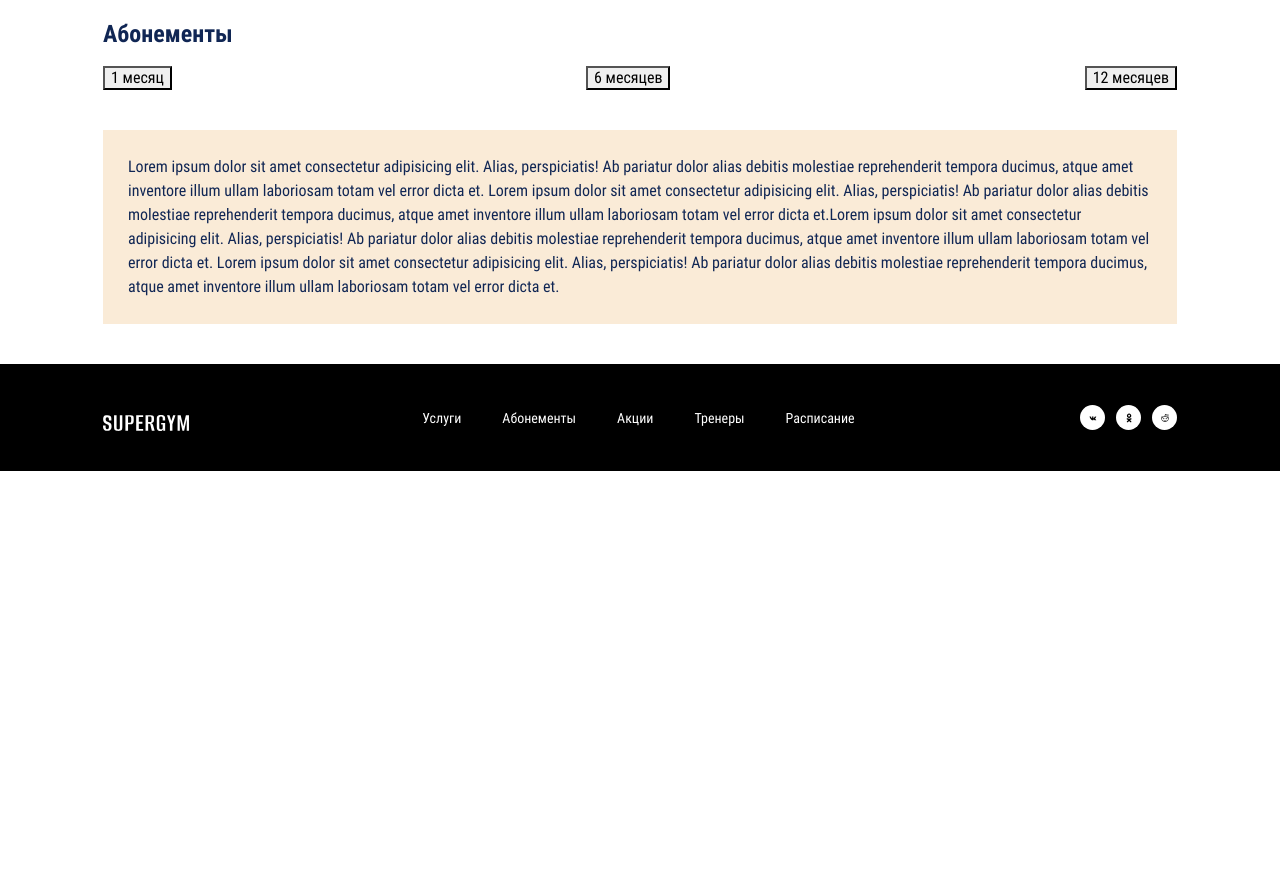
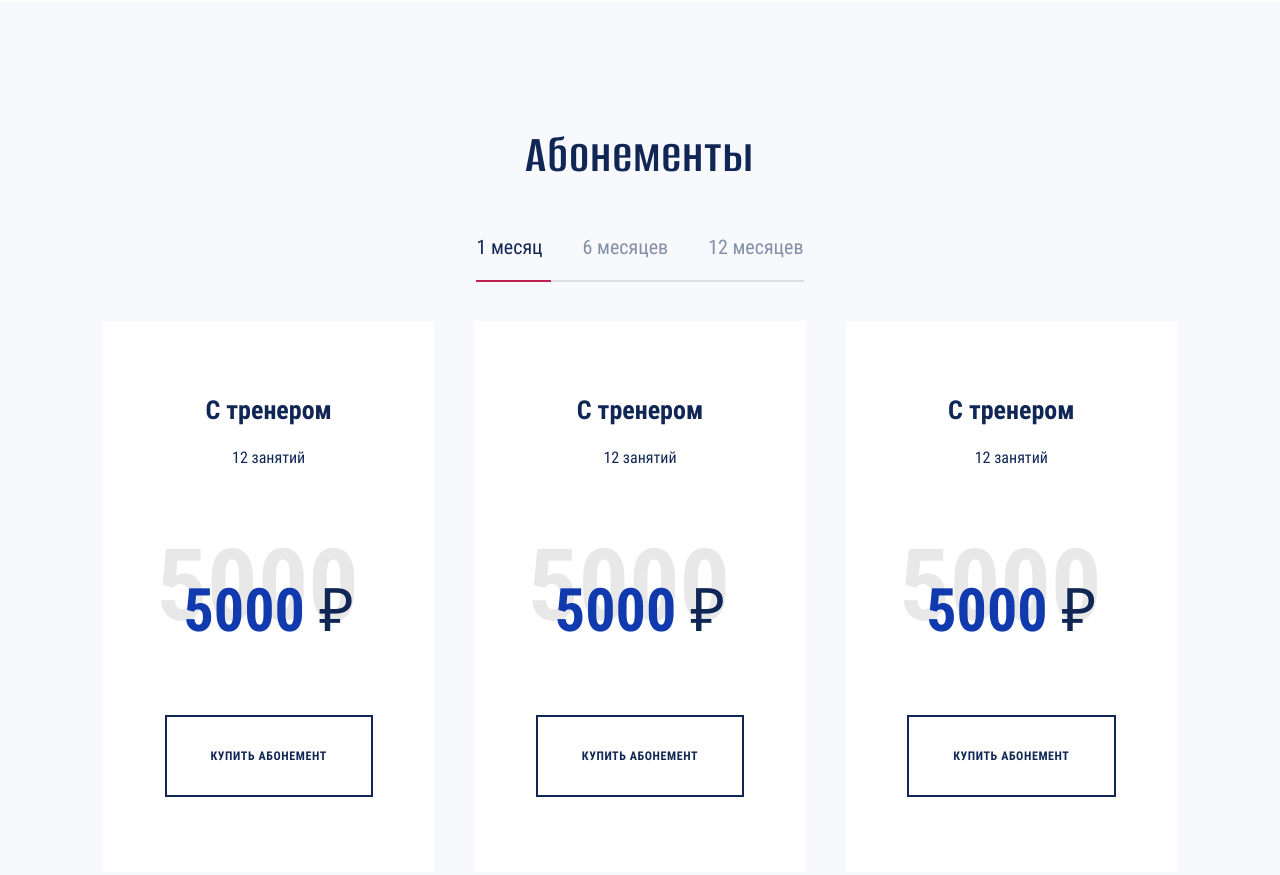
Before and after one commit to yyyaku/fitness, a plain HTML site: page source/index.html in a window 1280 px wide. Shown: the part 1380-2255 px from the top of the page. Before the commit the page ends 1851 px from the top, so only its background shows below. Drawn offline with nearby package versions, Linux system fonts and the light colour scheme; files that its build step writes are made by us from their sources; files whose address does not match are found by name.

Commit message:
Добавляет блок Абонементы

```diff
--- a/source/index.html
+++ b/source/index.html
@@ -33,15 +33,15 @@
       </header>
 
       <section class="teaser page-header__teaser container">
-        <p class="teaser__label">Омск</p>
-        <h2 class="teaser__heading">Фитнес центр</h2>
+        <p>Омск</p>
+        <h2>Фитнес центр</h2>
         <ul class="teaser__features">
           <li class="teaser__feature">Тренажёрный зал</li>
           <li class="teaser__feature">Групповые занятия</li>
           <li class="teaser__feature">Кардио-зона</li>
         </ul>
         <a class="teaser__btn btn" href="#subscriptions">Купить&nbsp;абонемент</a>
-        <p class="teaser__image">
+        <div class="teaser__image">
           <picture>
             <source type="image/webp" media="(max-width: 320px)"
               srcset="img/teaser-tablet.webp 1x, img/teaser-tablet@2x.webp 2x">
@@ -51,7 +51,7 @@
             <img src="img/teaser.jpg" srcset="img/teaser@2x.jpg 2x" alt="Каким Вы можете стать благодаря нам."
               loading="lazy">
           </picture>
-        </p>
+        </div>
       </section>
     </div>
     <main class="page__main">
@@ -85,17 +85,16 @@
             <picture>
               <source type="image/webp" media="(max-width: 767px)"
                 srcset="img/about-video-mobile.webp, img/about-video-mobile@2x.webp 2x">
-              <source type="image/webp"
-                srcset="img/about-video.webp, img/about-video@2x.webp 2x">
+              <source type="image/webp" srcset="img/about-video.webp, img/about-video@2x.webp 2x">
 
-              <img src="img/about-video.jpg"
-                srcset="img/about-video.jpg 2x" width="364" height="228"
+              <img src="img/about-video.jpg" srcset="img/about-video.jpg 2x" width="364" height="228"
                 alt="Обложка видео-обзора тренажерного зала.">
             </picture>
             <button type="button" aria-label="Воспроизвести видео."></button>
           </div>
         </div>
       </section>
+
       <section class="tabs">
         <div class="container">
           <div class="tabs__wrapper" data-tabs="parent">
@@ -105,25 +104,99 @@
               <button type="button" data-tabs="control">6 месяцев</button>
               <button type="button" data-tabs="control">12 месяцев</button>
             </div>
-            <div class="tabs__content" data-tabs="content">
-              <div class="tabs__element" data-tabs="element">
-                <p>Lorem ipsum dolor sit amet consectetur adipisicing elit. Alias, perspiciatis! Ab pariatur dolor alias debitis molestiae reprehenderit tempora ducimus, atque amet inventore illum ullam laboriosam totam vel error dicta et. Lorem ipsum dolor sit amet consectetur adipisicing elit. Alias, perspiciatis! Ab pariatur dolor alias debitis molestiae reprehenderit tempora ducimus, atque amet inventore illum ullam laboriosam totam vel error dicta et.Lorem ipsum dolor sit amet consectetur adipisicing elit. Alias, perspiciatis! Ab pariatur dolor alias debitis molestiae reprehenderit tempora ducimus, atque amet inventore illum ullam laboriosam totam vel error dicta et. Lorem ipsum dolor sit amet consectetur adipisicing elit. Alias, perspiciatis! Ab pariatur dolor alias debitis molestiae reprehenderit tempora ducimus, atque amet inventore illum ullam laboriosam totam vel error dicta et.</p>
-              </div>
-              <div class="tabs__element" data-tabs="element">
-                <p>Lorem ipsum dolor sit amet consectetur adipisicing elit. Alias, perspiciatis! Ab pariatur dolor alias debitis molestiae reprehenderit tempora ducimus, atque amet inventore illum ullam laboriosam totam vel error dicta et. Lorem ipsum dolor sit amet consectetur adipisicing elit. Alias, perspiciatis! Ab pariatur dolor alias debitis molestiae reprehenderit tempora ducimus, atque amet inventore illum ullam laboriosam totam vel error dicta et.Lorem ipsum dolor sit amet consectetur adipisicing elit. Alias, perspiciatis! Ab pariatur dolor alias debitis molestiae reprehenderit tempora ducimus, atque amet inventore illum ullam laboriosam totam vel error dicta et. Lorem ipsum dolor sit amet consectetur adipisicing elit. Alias, perspiciatis! Ab pariatur dolor alias debitis molestiae reprehenderit tempora ducimus, atque amet inventore illum ullam laboriosam totam vel error dicta et.</p>
-              </div>
-              <div class="tabs__element" data-tabs="element">
-                <p>Lorem ipsum dolor sit amet consectetur adipisicing elit. Alias, perspiciatis! Ab pariatur dolor alias debitis molestiae reprehenderit tempora ducimus, atque amet inventore illum ullam laboriosam totam vel error dicta et. Lorem ipsum dolor sit amet consectetur adipisicing elit. Alias, perspiciatis! Ab pariatur dolor alias debitis molestiae reprehenderit tempora ducimus, atque amet inventore illum ullam laboriosam totam vel error dicta et.Lorem ipsum dolor sit amet consectetur adipisicing elit. Alias, perspiciatis! Ab pariatur dolor alias debitis molestiae reprehenderit tempora ducimus, atque amet inventore illum ullam laboriosam totam vel error dicta et. Lorem ipsum dolor sit amet consectetur adipisicing elit. Alias, perspiciatis! Ab pariatur dolor alias debitis molestiae reprehenderit tempora ducimus, atque amet inventore illum ullam laboriosam totam vel error dicta et.</p>
-              </div>
+            <div class="tabs__list" data-tabs="content">
+
+              <ul class="cards-list" data-tabs="element">
+                <li class="cards-list__item card">
+                  <h3>С тренером</h3>
+                  <p>12 занятий</p>
+                  <div class="card__price">
+                    <p data-parent="5000">5000<span>₽</span></p>
+                  </div>
+                  <a class ="card__btn btn" type="button" href="#">купить&nbsp;абонемент</a>
+                </li>
+                <li class="cards-list__item card">
+                  <h3>С тренером</h3>
+                  <p>12 занятий</p>
+                  <div class="card__price">
+                    <p data-parent="5000">5000<span>₽</span></p>
+                  </div>
+                  <a class ="card__btn btn" type="button" href="#">купить&nbsp;абонемент</a>
+                </li>
+                <li class="cards-list__item card">
+                  <h3>С тренером</h3>
+                  <p>12 занятий</p>
+                  <div class="card__price">
+                    <p data-parent="5000">5000<span>₽</span></p>
+                  </div>
+                  <a class ="card__btn btn" type="button" href="#">купить&nbsp;абонемент</a>
+                </li>
+              </ul>
+
+              <ul class="cards-list" data-tabs="element">
+                <li class="cards-list__item card">
+                  <h3>С тренером</h3>
+                  <p>12 занятий</p>
+                  <div class="card__price">
+                    <p data-parent="5000">5000<span>₽</span></p>
+                  </div>
+                  <a class ="card__btn btn" type="button" href="#">купить&nbsp;абонемент</a>
+                </li>
+                <li class="cards-list__item card">
+                  <h3>С тренером</h3>
+                  <p>12 занятий</p>
+                  <div class="card__price">
+                    <p data-parent="5000">5000<span>₽</span></p>
+                  </div>
+                  <a class ="card__btn btn" type="button" href="#">купить&nbsp;абонемент</a>
+                </li>
+                <li class="cards-list__item card">
+                  <h3>С тренером</h3>
+                  <p>12 занятий</p>
+                  <div class="card__price">
+                    <p data-parent="5000">5000<span>₽</span></p>
+                  </div>
+                  <a class ="card__btn btn" type="button" href="#">купить&nbsp;абонемент</a>
+                </li>
+              </ul>
+
+                            <ul class="cards-list" data-tabs="element">
+                <li class="cards-list__item card">
+                  <h3>С тренером</h3>
+                  <p>12 занятий</p>
+                  <div class="card__price">
+                    <p data-parent="5000">5000<span>₽</span></p>
+                  </div>
+                  <a class ="card__btn btn" type="button" href="#">купить&nbsp;абонемент</a>
+                </li>
+                <li class="cards-list__item card">
+                  <h3>С тренером</h3>
+                  <p>12 занятий</p>
+                  <div class="card__price">
+                    <p data-parent="5000">5000<span>₽</span></p>
+                  </div>
+                  <a class ="card__btn btn" type="button" href="#">купить&nbsp;абонемент</a>
+                </li>
+                <li class="cards-list__item card">
+                  <h3>С тренером</h3>
+                  <p>12 занятий</p>
+                  <div class="card__price">
+                    <p data-parent="5000">5000<span>₽</span></p>
+                  </div>
+                  <a class ="card__btn btn" type="button" href="#">купить&nbsp;абонемент</a>
+                </li>
+              </ul>
+
             </div>
           </div>
         </div>
       </section>
+
     </main>
     <footer class="page-footer">
       <div class="page-footer__inner container">
         <a class="logo page-footer__logo" aria-current="page">
-          <span class="visually-hidden">На&nbsp;главную.</span>
+          <span class="visually-hidden">На главную.</span>
           <img src="img/svg/logo.svg" width="119" height="23" alt="Логотип SUPERGYM.">
         </a>
         <nav class="page-footer__nav-wrapper">
--- /dev/null
+++ b/source/sass/blocks/card.scss
@@ -0,0 +1,92 @@
+.card {
+  display: flex;
+  flex-direction: column;
+  align-items: center;
+  padding: 68px 78px;
+  background-color: #ffffff;
+  border: 7px solid #ffffff;
+  text-align: center;
+
+  @include vp-1199 {
+    padding: 68px 118px;
+  }
+
+  @include vp-767 {
+    padding: 55px 42px;
+  }
+
+  &:hover {
+    border: 7px solid;
+    border-image: $button-buy-gradient;
+    border-image-slice: 7;
+  }
+
+  &:hover a {
+    color: #ffffff;
+    background: $button-buy-gradient-hover;
+  }
+}
+
+.card h3 {
+  margin: 0;
+  margin-bottom: 22px;
+  font-size: 26px;
+  font-weight: 700;
+  line-height: 110.2%;
+
+  @include vp-767 {
+    font-size: 22px;
+  }
+}
+
+.card p {
+  margin: 0;
+  margin-bottom: 96px;
+}
+
+.card__price {
+  color: #103aae;
+  margin-bottom: 59px;
+}
+
+.card__price p {
+  position: relative;
+  margin: 0;
+  font-size: 60px;
+  font-weight: 700;
+  line-height: 90px;
+  z-index: 1;
+
+  @include vp-767 {
+    line-height: 72px;
+  }
+
+  &::before {
+    content: attr(data-parent);
+    position: absolute;
+    bottom: -5px;
+    right: -5px;
+    color: #e8e8e8;
+    font-size: 100px;
+    font-weight: 700;
+    line-height: 150px;
+    z-index: -1;
+
+    @include vp-1199 {
+      right: 35px;
+    }
+  }
+}
+
+.card__price span {
+  margin: 0;
+  margin-left: 14px;
+  color: #102654;
+  font-weight: 400;
+}
+
+.card__btn {
+  color: #102654;
+  padding: 27px 44px;
+  border: 2px solid;
+}
--- /dev/null
+++ b/source/sass/blocks/cards-list.scss
@@ -0,0 +1,19 @@
+.cards-list {
+  display: grid;
+  grid-template-columns: repeat(3, minmax(310px, 360px));
+  gap: 40px;
+  width: 100%;
+  padding: 0;
+  margin: 0;
+  text-align: center;
+  list-style-type: none;
+
+  @include vp-1199 {
+    grid-template-columns: 100%;
+    padding: 0 118px;
+  }
+
+  @include vp-767 {
+    padding: 0;
+  }
+}
--- a/source/sass/blocks/tabs.scss
+++ b/source/sass/blocks/tabs.scss
@@ -1,89 +1,94 @@
 .tabs {
-  max-width: 100%;
+  position: relative;
+  background: #f8f9fc;
+}
+
+.tabs__wrapper {
+  margin: 0 auto;
+  max-width: 1160px;
+  padding: 120px 0 120px 0;
+}
+
+.tabs__wrapper h2 {
+  margin: 0;
+  margin-bottom: 25px;
+  font-family: $ff-alumni-sans;
+  font-size: 54px;
+  font-weight: 600;
+  letter-spacing: 1.62px;
+  line-height: 65px;
+  text-align: center;
+
+  @include vp-1199 {
+    font-size: 42px;
+    letter-spacing: 1.26px;
+  }
+
+  @include vp-767 {
+    font-size: 32px;
+    letter-spacing: 0.96px;
+  }
 }
 
 .tabs__controls {
+  position: relative;
   display: flex;
-  justify-content: space-between;
-  width: 100%;
-  margin-bottom: 40px;
+  justify-content: center;
+  margin: 0 auto 39px auto;
+  width: max-content;
 
-  @media screen and (max-width: 767px) {
-    flex-wrap: wrap;
+  @include vp-1199 {
+    margin-bottom: 45px;
+  }
+
+  @include vp-767 {
+    margin-bottom: 35px;
+  }
+
+  &::after {
+    position: absolute;
+    content: "";
+    bottom: 0;
+    width: calc(100% - 40px);
+    height: 2px;
+    background-color: rgba(120, 120, 120, 0.2);
   }
 }
 
-.tabs__control {
-  text-transform: uppercase;
+.tabs__controls button {
+  position: relative;
+  display: inline-block;
+  padding: 20px;
+  border: 0;
+  color: rgba(16, 38, 84, 0.5);
+  background-color: transparent;
+  font-size: 20px;
+  font-weight: 400;
+  line-height: 30px;
   cursor: pointer;
-  margin: 0 20px;
-  opacity: 0.5;
-  min-width: auto;
-  justify-content: center;
-  width: 25%;
 
-  @media screen and (max-width: 1023px) {
-    margin: 0 10px;
-    padding: 15px;
+  @include vp-767 {
+    padding: 20px 0;
+    font-size: 16px;
+    line-height: 24px;
   }
 
-  @media screen and (max-width: 767px) {
-    margin: 10px 2% 0;
-    padding: 10px;
-    width: 45%;
-  }
-
-  &.is-active {
-    opacity: 1;
-    pointer-events: none;
+  &::before {
+    position: absolute;
+    content: "";
+    bottom: 0;
+    width: 70%;
+    height: 2px;
+    background-color: #d10a42;
+    transform: scale(0);
+    transform-origin: center;
   }
 }
 
-.tabs__content {
-  margin-bottom: 40px;
+.tabs__controls button.is-active {
+  color: #102654;
 
-  transition: height 0.3s;
-}
-
-.tabs__element {
-  padding: 25px;
-  width: 100%;
-
-  @media screen and (max-width: 767px) {
-    padding: 15px;
-  }
-
-  p {
-    margin: 0;
-
-    &:not(:last-child) {
-      margin: 0 0 20px 0;
-    }
-  }
-
-  &:nth-child(1) {
-    background-color: rgb(250, 235, 215);
-  }
-
-  &:nth-child(2) {
-    background-color: rgb(229, 250, 215);
-  }
-
-  &:nth-child(3) {
-    background-color: rgb(180, 188, 233);
-  }
-
-  &:nth-child(4) {
-    background-color: rgb(255, 187, 204);
+  &::before {
+    transform: scale(1);
   }
 }
-
-.tabs--unset .tabs__content {
-  height: 100px;
-}
-
-.tabs--unset .tabs__element {
-  height: 100%;
-  overflow-y: auto;
-  overflow-x: hidden;
-}
--- a/source/sass/mixins.scss
+++ b/source/sass/mixins.scss
@@ -74,6 +74,12 @@
   }
 }
 
+@mixin vp-424 {
+  @media (max-width: ($vp-425 - 1px)) {
+    @content;
+  }
+}
+
 @mixin vp-374 {
   @media (max-width: ($vp-375 - 1px)) {
     @content;
--- a/source/sass/style.scss
+++ b/source/sass/style.scss
@@ -28,8 +28,8 @@
 // @import "blocks/accent-section";
 @import "blocks/tabs";
 @import "blocks/data-tabs";
-// @import "blocks/cards-list";
-// @import "blocks/card";
+@import "blocks/cards-list";
+@import "blocks/card";
 // @import "blocks/event";
 // @import "blocks/slider";
 // @import "blocks/advantages";
--- a/source/sass/variables.scss
+++ b/source/sass/variables.scss
@@ -19,6 +19,8 @@ $color-torch-red:                   #ff1553;
 $main-gradient-desktop:                     conic-gradient(from 130.31deg at 16.03% 39.06%, #b80027 -46.69deg, #003d85 32.24deg, #b80027 313.31deg, #003d85 392.24deg);
 $main-gradient-tablet:                      conic-gradient(from 139.4deg at 20.7% 35.74%, #b80027 -46.69deg, #003d85 32.24deg, #b80027 313.31deg, #003d85 392.24deg);
 $main-gradient-mobile:                      conic-gradient(from 171.43deg at 35.31% 34.22%, #b80027 -46.69deg, #003d85 32.24deg, #b80027 313.31deg, #003d85 392.24deg);
+$button-buy-gradient:                       linear-gradient(141deg, #d10a42 22%, #103aae 74%);
+$button-buy-gradient-hover:                 linear-gradient(97.05deg, #ed0233 17.6%, #003eb7 95.31%);
 
 // Typography
 
@@ -43,6 +45,7 @@ $trans-600:                         0.6s $tf-default;
 
 $vp-320:                            320px;
 $vp-375:                            375px;
+$vp-425:                            425px;
 $vp-768:                            768px;
 $vp-1024:                           1024px;
 $vp-1200:                           1200px;
```
Also changed, not shown: build/index.html (+92 -19 lines), source/sass/blocks/page-header.scss (+3 -5 lines), source/sass/blocks/teaser.scss (+8 -12 lines), build/css/style.css, build/css/style.min.css, 1 other file.
